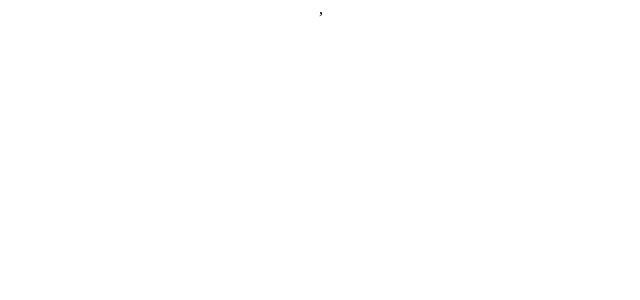
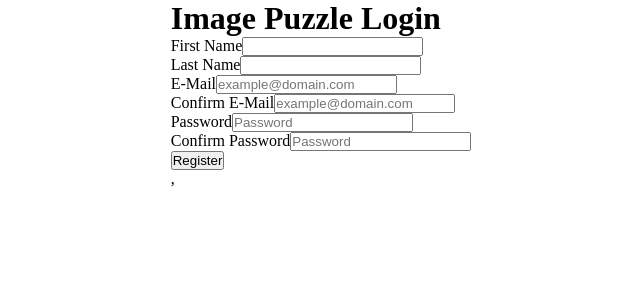
Before and after one commit to bdconnors/reactImagepuzzle, a React app: page /register in a window 1280 px wide. Shown: the top 300 px of the page, without its empty margins (319-959 px from the left). Built offline with nearby package versions, Linux system fonts and the light colour scheme.

Commit message:
added registration page and finished validating registration input

```diff
--- a/src/component/Login.js
+++ b/src/component/App.js
@@ -3,7 +3,7 @@ import {RailsAPI} from "./RailsAPI";
 import { Base64 } from 'js-base64';
 
 const api = new RailsAPI();
-export class Login extends React.Component {
+export class App extends React.Component {
     state = {
         email: "",
         password: "",
@@ -16,27 +16,18 @@ export class Login extends React.Component {
         });
     };
 
-    handleSubmit = event => {
+    login = event => {
         event.preventDefault();
         api.login(this.state.email,this.state.password).then((result)=>{
-            localStorage.setItem('token',result.token);
-            console.log(localStorage.getItem('token'));
-            let split = result.token.split('.');
-            let head = split[0];
-            let payload =split[1];
-            let signature = split[2];
-            console.log('head');
-            console.log(Base64.decode(head));
-            console.log('payload');
-            console.log(JSON.parse(Base64.decode(payload)));
-            console.log('signature');
-            console.log(Base64.decode(signature));
+            console.log(result);
         });
 
     };
-
+    signUp=event=>{
+        this.props.history.push('/register')
+    };
     render() {
-        return (<form onSubmit={this.handleSubmit}>
+        return (<div>
                 <h1>Image Puzzle Login</h1>
 
                 <label>E-Mail</label>
@@ -53,8 +44,10 @@ export class Login extends React.Component {
                     name='password'
                     placeholder='Password'
                     value={this.state.password}
-                    onChange={this.handleChange}/><br/>
-                    <input type="submit" value = "Login"/>
-        </form>)
+                    onChange={this.handleChange}/>
+                    <br/>
+                    <button onClick={this.login}>Login</button>
+                    <button onClick={this.signUp}>Sign Up</button>
+        </div>)
     }
 }
--- /dev/null
+++ b/src/component/Register.js
@@ -0,0 +1,158 @@
+import React from "react";
+import {RailsAPI} from "./RailsAPI";
+import {REGEX} from "../constants/constants";
+const api = new RailsAPI();
+export class Register extends React.Component {
+    constructor(props){
+        super(props);
+        this.state = {
+            firstName:"",
+            lastName:"",
+            nameErr:"",
+            email: "",
+            emailConfirm:"",
+            emailErr: "",
+            password: "",
+            passwordConfirm:"",
+            passErr:""
+
+        };
+        this.err = React.createRef();
+    }
+
+
+    handleChange = event => {
+        this.setState({
+            [event.target.name]: event.target.value
+        });
+    };
+
+    register=event=>{
+        this.clearErrors();
+        let validEmail = this.validateEmail();
+        let validPass = this.validatePassword();
+        let validName = this.validateName();
+    };
+    validateName = ()=>{
+        let valid = false;
+        let firstNameHasValue = this.state.firstName !=='';
+        let lastNameHasValue = this.state.lastName !== '';
+        if(firstNameHasValue && lastNameHasValue){
+            valid = true;
+
+        }else{
+            this.showError('nameErr','Please enter your name');
+        }
+        return valid;
+    };
+    validatePassword=()=>{
+        let valid = true;
+        let pass = this.state.password.toLowerCase();
+        let confirm = this.state.passwordConfirm.toLowerCase();
+        let match = pass === confirm;
+        let haveValue = pass !== '' && confirm !== '';
+        if(!haveValue) {
+            valid = false;
+            this.showError('passErr','Please enter a password');
+        }else{
+            if (!match) {
+                valid = false;
+                this.showError('passErr', 'Passwords do not match');
+            }
+        }
+        return valid;
+    };
+    validateEmail =()=>{
+        let valid = false;
+        let validEmail = this.validEmailFormat(this.state.email);
+        let validConfirm = this.validEmailFormat(this.state.emailConfirm);
+        let match = this.state.email.toLowerCase() === this.state.emailConfirm.toLowerCase();
+        if(validEmail && validConfirm){
+            if(match){
+                valid = true;
+            }else{
+                this.showError('emailErr','E-mails do not match');
+            }
+        }else{
+            this.showError('emailErr','Invalid e-mail format');
+        }
+        return valid;
+    };
+    validEmailFormat=(value)=>{
+        let regex = new RegExp(REGEX.email);
+        return regex.test(value);
+    };
+    clearErrors=()=>{
+        this.setState({
+            emailErr:'',
+            passErr:'',
+            nameErr:''
+        });
+    };
+    showError = (id,text)=>{
+      this.setState({[id]:text});
+    };
+    render() {
+        return (<div>
+            <h1>Image Puzzle Login</h1>
+            <span style={{color:'red'}}><pre>{this.state.nameErr}</pre></span>
+            <label>First Name</label>
+            <input
+                id='firstName'
+                name='firstName'
+                value={this.state.firstName}
+                onChange={this.handleChange}
+            />
+            <br/>
+            <label>Last Name</label>
+            <input
+                id='lastName'
+                name='lastName'
+                value={this.state.lastName}
+                onChange={this.handleChange}
+            />
+            <br/>
+            <span style={{color:'red'}}><pre>{this.state.emailErr}</pre></span>
+            <label>E-Mail</label>
+            <input
+                id='email'
+                name='email'
+                placeholder='example@domain.com'
+                value={this.state.email}
+                onChange={this.handleChange}
+            />
+            <br/>
+            <label>Confirm E-Mail</label>
+            <input
+                id="emailConfirm"
+                name='emailConfirm'
+                placeholder='example@domain.com'
+                value={this.state.emailConfirm}
+                onChange={this.handleChange}
+            />
+            <br/>
+            <span style={{color:'red'}}><pre>{this.state.passErr}</pre></span>
+            <label>Password</label>
+            <input
+                id="password"
+                type='password'
+                name='password'
+                placeholder='Password'
+                value={this.state.password}
+                onChange={this.handleChange}
+            />
+            <br/>
+            <label>Confirm Password</label>
+            <input
+                id="passwordConfirm"
+                type='password'
+                name='passwordConfirm'
+                placeholder='Password'
+                value={this.state.passwordConfirm}
+                onChange={this.handleChange}
+            />
+            <br/>
+            <button  onClick={this.register}>Register</button>
+        </div>)
+    }
+}
--- a/src/component/SignUp.js
+++ /dev/null
@@ -1,65 +0,0 @@
-import React from "react";
-import {RailsAPI} from "./RailsAPI";
-const api = new RailsAPI();
-export class SignUp extends React.Component {
-    state = {
-        email: "",
-        emailConfirm:"",
-        password: "",
-        passwordConfirm:""
-
-    };
-
-    handleChange = event => {
-        this.setState({
-            [event.target.name]: event.target.value
-        });
-    };
-
-    handleSubmit = event => {
-
-
-    };
-
-    render() {
-        return (<form onSubmit={this.handleSubmit}>
-            <h1>Image Puzzle Login</h1>
-
-            <label>E-Mail</label>
-            <input
-                name='email'
-                placeholder='example@domain.com'
-                value={this.state.email}
-                onChange={this.handleChange}
-            />
-            <br/>
-            <label>Confirm E-Mail</label>
-            <input
-                name='emailConfirm'
-                placeholder='example@domain.com'
-                value={this.state.emailConfirm}
-                onChange={this.handleChange}
-            />
-            <br/>
-            <label>Password</label>
-            <input
-                type='password'
-                name='password'
-                placeholder='Password'
-                value={this.state.password}
-                onChange={this.handleChange}
-            />
-            <br/>
-            <label>Confirm Password</label>
-            <input
-                type='password'
-                name='passwordConfirm'
-                placeholder='Password'
-                value={this.state.passwordConfirm}
-                onChange={this.handleChange}
-            />
-            <br/>
-            <input type="submit" value = "Submit"/>
-        </form>)
-    }
-}
--- a/src/constants/constants.js
+++ b/src/constants/constants.js
@@ -39,3 +39,6 @@ export const API = {
     login:'login',
     users:'users'
 };
+export const REGEX = {
+    email:/^\w+([\.-]?\w+)*@\w+([\.-]?\w+)*(\.\w{2,3})+$/
+};
--- a/src/main.js
+++ b/src/main.js
@@ -5,16 +5,16 @@ import {store} from './reducers/reducer';
 import{Route,BrowserRouter} from 'react-router-dom';
 import {Upload} from "./component/Upload";
 import {Puzzle} from "./component/Puzzle";
-import {Login} from "./component/Login";
-import {SignUp} from "./component/SignUp";
+import {App} from "./component/App";
+import {Register} from "./component/Register";
 
 
 ReactDOM.render(
     <BrowserRouter>
     <Provider store={store}>
             <div>
-                <Route exact path="/" component={Login}/>
-                <Route exact path="/signup" component={SignUp}/>
+                <Route exact path="/" component={App}/>
+                <Route exact path="/register" component={Register}/>
                 <Route exact path="/upload" component={Upload}/>
                 <Route exact path="/puzzle" component={Puzzle}/>
             </div>
```
